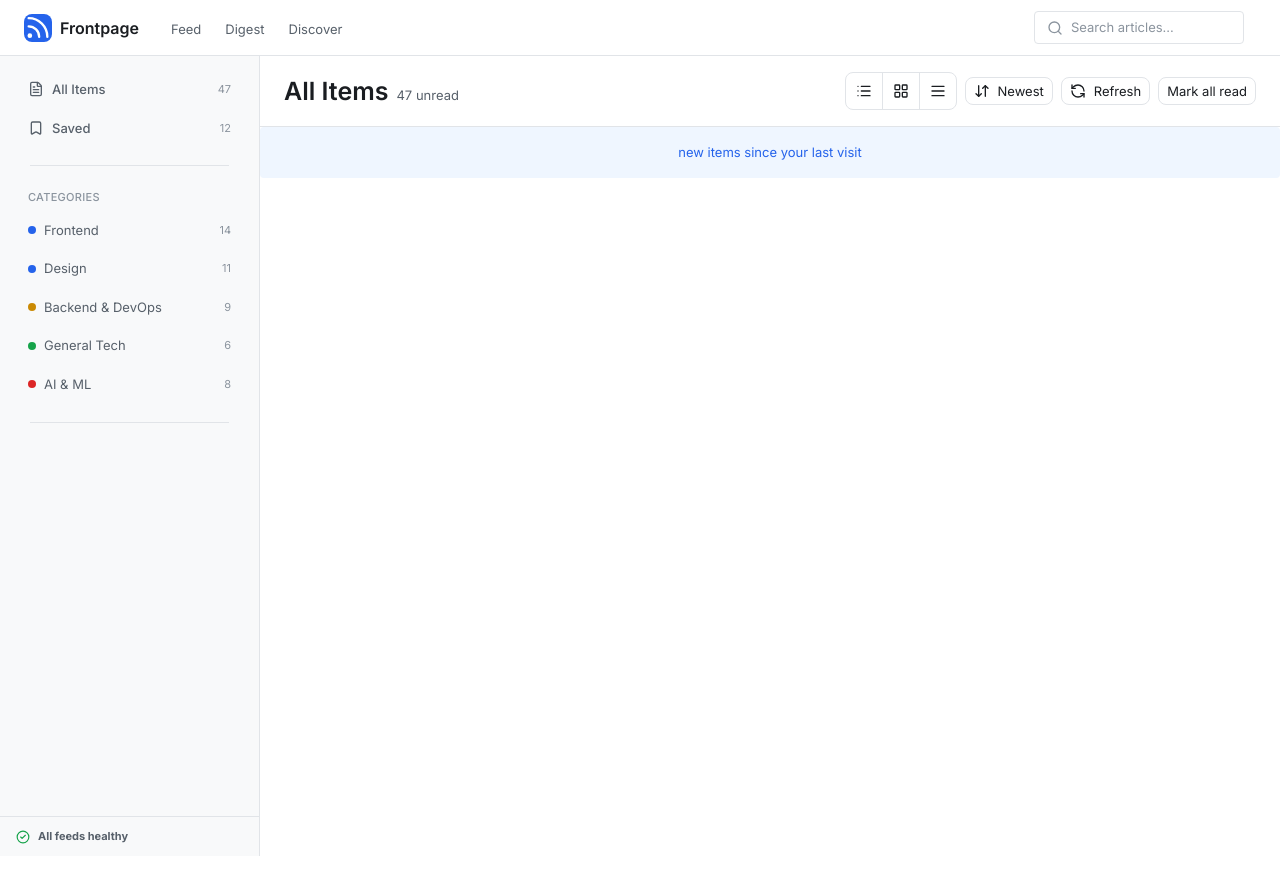
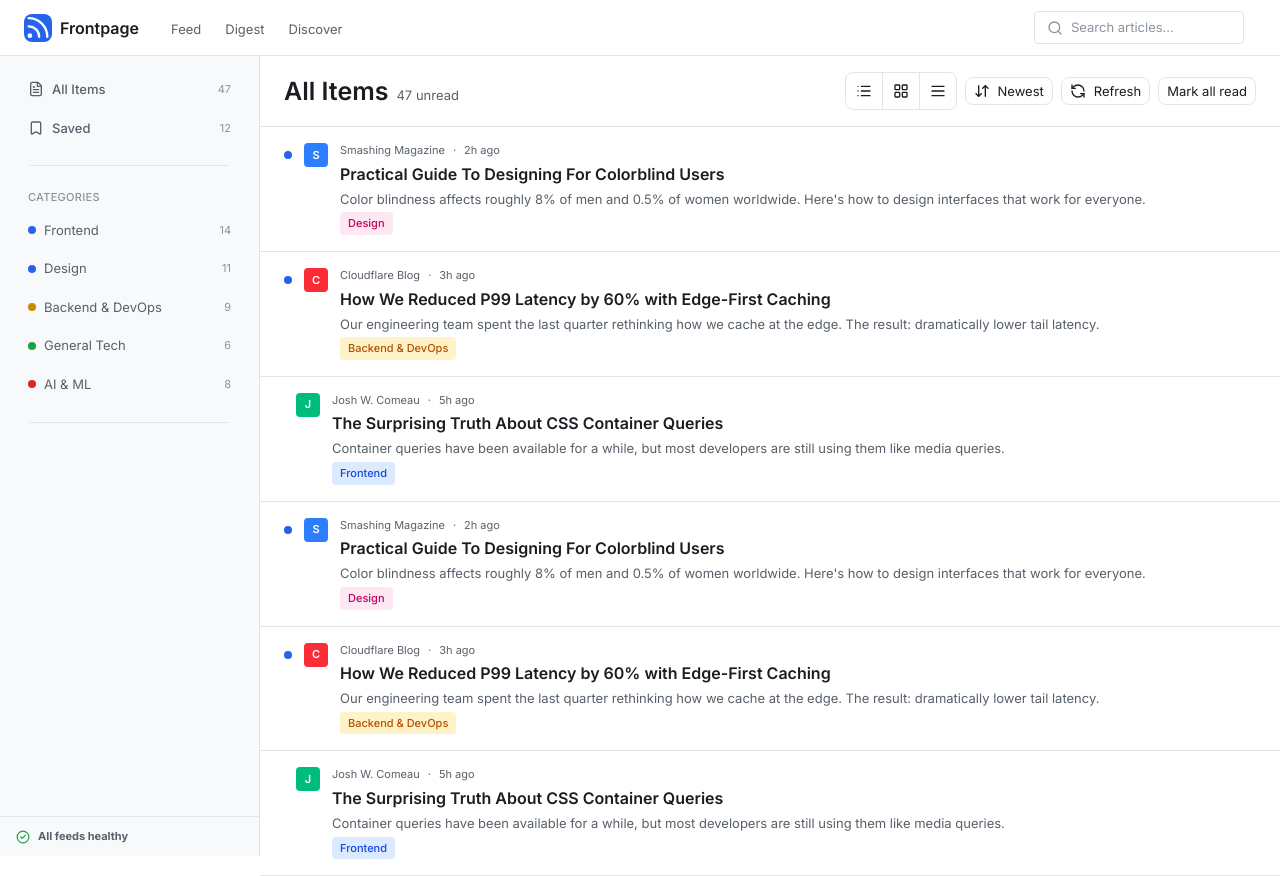
Before and after one commit to bkay-stack/RSS-Reader, a Next.js app: page /dashboard in a window 1280 px wide. Built offline with nearby package versions, Linux system fonts and the light colour scheme.

Commit message:
Feeds: Feedlist

```diff
--- a/components/dashboard/feed/Feed.tsx
+++ b/components/dashboard/feed/Feed.tsx
@@ -1,11 +1,95 @@
 import FeedHeader from "./FeedHeader";
 import NewItemsBanner from "./NewItemsBanner";
+import FeedList from "./FeedList";
+import type { ArticleItem } from "./FeedItem";
+
+const fakeItems: ArticleItem[] = [
+  {
+    id: "1",
+    title: "Practical Guide To Designing For Colorblind Users",
+    excerpt:
+      "Color blindness affects roughly 8% of men and 0.5% of women worldwide. Here's how to design interfaces that work for everyone.",
+    url: "https://smashingmagazine.com/example-1",
+    publishedAt: new Date(Date.now() - 1000 * 60 * 60 * 2).toISOString(),
+    source: {
+      name: "Smashing Magazine",
+      siteUrl: "https://smashingmagazine.com",
+    },
+    category: "Design",
+    isRead: false,
+    isSaved: false,
+  },
+  {
+    id: "2",
+    title: "How We Reduced P99 Latency by 60% with Edge-First Caching",
+    excerpt:
+      "Our engineering team spent the last quarter rethinking how we cache at the edge. The result: dramatically lower tail latency.",
+    url: "https://blog.cloudflare.com/example-2",
+    publishedAt: new Date(Date.now() - 1000 * 60 * 60 * 3).toISOString(),
+    source: { name: "Cloudflare Blog", siteUrl: "https://blog.cloudflare.com" },
+    category: "Backend & DevOps",
+    isRead: false,
+    isSaved: false,
+  },
+  {
+    id: "3",
+    title: "The Surprising Truth About CSS Container Queries",
+    excerpt:
+      "Container queries have been available for a while, but most developers are still using them like media queries.",
+    url: "https://joshwcomeau.com/example-3",
+    publishedAt: new Date(Date.now() - 1000 * 60 * 60 * 5).toISOString(),
+    source: { name: "Josh W. Comeau", siteUrl: "https://joshwcomeau.com" },
+    category: "Frontend",
+    isRead: true,
+    isSaved: false,
+  },
+  {
+    id: "1",
+    title: "Practical Guide To Designing For Colorblind Users",
+    excerpt:
+      "Color blindness affects roughly 8% of men and 0.5% of women worldwide. Here's how to design interfaces that work for everyone.",
+    url: "https://smashingmagazine.com/example-1",
+    publishedAt: new Date(Date.now() - 1000 * 60 * 60 * 2).toISOString(),
+    source: {
+      name: "Smashing Magazine",
+      siteUrl: "https://smashingmagazine.com",
+    },
+    category: "Design",
+    isRead: false,
+    isSaved: false,
+  },
+  {
+    id: "2",
+    title: "How We Reduced P99 Latency by 60% with Edge-First Caching",
+    excerpt:
+      "Our engineering team spent the last quarter rethinking how we cache at the edge. The result: dramatically lower tail latency.",
+    url: "https://blog.cloudflare.com/example-2",
+    publishedAt: new Date(Date.now() - 1000 * 60 * 60 * 3).toISOString(),
+    source: { name: "Cloudflare Blog", siteUrl: "https://blog.cloudflare.com" },
+    category: "Backend & DevOps",
+    isRead: false,
+    isSaved: false,
+  },
+  {
+    id: "3",
+    title: "The Surprising Truth About CSS Container Queries",
+    excerpt:
+      "Container queries have been available for a while, but most developers are still using them like media queries.",
+    url: "https://joshwcomeau.com/example-3",
+    publishedAt: new Date(Date.now() - 1000 * 60 * 60 * 5).toISOString(),
+    source: { name: "Josh W. Comeau", siteUrl: "https://joshwcomeau.com" },
+    category: "Frontend",
+    isRead: true,
+    isSaved: false,
+  },
+];
 
 export default function Feed() {
   return (
-    <section className="flex flex-1 flex-col  mx-auto w-full ">
+    <section className="flex flex-1 flex-col mx-auto w-full">
       <FeedHeader />
-      <NewItemsBanner />
+      <NewItemsBanner count={0} onRefresh={() => {}} />
+      <FeedList items={fakeItems} />
     </section>
   );
 }
--- /dev/null
+++ b/components/dashboard/feed/FeedItem.tsx
@@ -0,0 +1,71 @@
+import { formatRelativeTime } from "@/lib/formatRelativeTime";
+import { getSourceColor } from "@/lib/getSourceColor";
+import { getCategoryColor } from "@/lib/getCategoryColor";
+// import Link from "next/link";
+
+export type ArticleItem = {
+  id: string;
+  title: string;
+  excerpt: string;
+  url: string;
+  publishedAt: string | null;
+  source: {
+    name: string;
+    siteUrl: string;
+  };
+  category: string;
+  isRead: boolean;
+  isSaved: boolean;
+};
+
+export type FeedItemProps = {
+  item: ArticleItem;
+};
+
+export default function FeedItem({ item }: FeedItemProps) {
+  return (
+    <a
+      href={item.url}
+      target="_blank"
+      rel="noopener noreferrer"
+      className="flex items-start gap-2 sm:gap-3 w-full py-3 sm:py-4 px-3 sm:px-6 border-b border-border hover:bg-surface-secondary transition-colors">
+      {/* Zone 1: unread dot */}
+      <div className="pt-2">
+        {!item.isRead && (
+          <span className="block w-2 h-2 rounded-full bg-accent" />
+        )}
+      </div>
+
+      {/* Zone 2: source icon */}
+      <div
+        className={`w-5 h-5 sm:w-6 sm:h-6 rounded flex items-center justify-center text-xs font-semibold text-white shrink-0 ${getSourceColor(item.source.name)}`}>
+        {item.source.name.charAt(0)}
+      </div>
+
+      {/* Zone 3: content column */}
+      <div className="flex flex-col gap-1 flex-1 min-w-0">
+        <div className="flex items-center gap-2 text-xs text-text-secondary">
+          <span className="truncate">{item.source.name}</span>
+          {item.publishedAt && (
+            <>
+              <span>·</span>
+              <time dateTime={item.publishedAt ?? undefined}>
+                {formatRelativeTime(item.publishedAt)}
+              </time>
+            </>
+          )}
+        </div>
+        <h3 className="font-semibold text-sm sm:text-base text-text-primary truncate">
+          {item.title}
+        </h3>
+        <p className="text-sm text-text-secondary line-clamp-1 sm:line-clamp-2">
+          {item.excerpt}
+        </p>
+        <span
+          className={`inline-block w-fit text-xs font-medium px-2 py-1 rounded ${getCategoryColor(item.category)}`}>
+          {item.category}
+        </span>
+      </div>
+    </a>
+  );
+}
--- /dev/null
+++ b/components/dashboard/feed/FeedList.tsx
@@ -0,0 +1,16 @@
+import type { ArticleItem } from "./FeedItem";
+import FeedItem from "./FeedItem";
+
+type FeedListProps = {
+  items: ArticleItem[];
+};
+
+export default function FeedList({ items }: FeedListProps) {
+  return (
+    <div className="flex flex-col ">
+      {items.map((item) => (
+        <FeedItem key={item.id} item={item} />
+      ))}
+    </div>
+  );
+}
--- a/components/dashboard/feed/NewItemsBanner.tsx
+++ b/components/dashboard/feed/NewItemsBanner.tsx
@@ -1,4 +1,6 @@
-type NewItemsBannerProps = {
+import { ArrowUp } from "lucide-react";
+
+export type NewItemsBannerProps = {
   count: number;
   onRefresh: () => void;
 };
@@ -12,7 +14,8 @@ export default function NewItemsBanner({
   return (
     <button
       onClick={onRefresh}
-      className="flex items-center justify-center gap-2 w-full py-4 text-sm text-accent bg-accent-subtle hover:bg-accent-subtle/80 rounded cursor-pointer">
+      className="flex items-center justify-center gap-2 w-full py-2 text-sm text-accent bg-accent-subtle hover:bg-accent-subtle/80 rounded cursor-pointer">
+      <ArrowUp size={16} />
       {count} new item{count !== 1 ? "s" : ""} since your last visit
     </button>
   );
--- a/components/dashboard/feed/feedHeader.tsx
+++ b/components/dashboard/feed/feedHeader.tsx
@@ -8,44 +8,46 @@ import {
 
 export default function FeedHeader() {
   return (
-    <header className="flex items-center justify-between w-full border-b border-border px-6 py-4">
+    <header className="flex items-center justify-between w-full border-b border-border px-3 sm:px-6 py-3 sm:py-4">
       {/* Title */}
-      <div className="flex items-baseline gap-2">
-        <h1 className="text-xl font-semibold text-text-primary">All Items</h1>
-        <span className="text-sm text-text-secondary">47 unread</span>
+      <div className="flex items-baseline gap-2 min-w-0">
+        <h1 className="text-lg sm:text-xl font-semibold text-text-primary truncate">
+          All Items
+        </h1>
+        <span className="text-xs sm:text-sm text-text-secondary shrink-0">
+          47 unread
+        </span>
       </div>
 
       {/* Actions */}
-      <div className="flex items-center gap-2">
-        {/* View Toggle */}
-        <div className="flex overflow-hidden rounded-md border border-border cursor-pointer">
+      <div className="flex items-center gap-1.5 sm:gap-2 shrink-0">
+        {/* View Toggle — hidden on mobile */}
+        <div className="hidden sm:flex overflow-hidden rounded-md border border-border cursor-pointer">
           <button className="bg-surface-secondary p-2.5 cursor-pointer">
             <List className="h-4 w-4" />
           </button>
-
           <button className="border-l border-border p-2.5 cursor-pointer">
             <LayoutGrid className="h-4 w-4" />
           </button>
-
           <button className="border-l border-border p-2.5 cursor-pointer">
             <AlignJustify className="h-4 w-4" />
           </button>
         </div>
 
-        {/* Sort */}
+        {/* Sort — icon only on mobile */}
         <button className="flex items-center gap-2 rounded-md border border-border px-2 py-1 text-sm cursor-pointer">
           <ArrowDownUp className="h-4 w-4" />
-          Newest
+          <span className="hidden sm:inline">Newest</span>
         </button>
 
-        {/* Refresh */}
-        <button className="flex items-center gap-2 rounded-md border border-border px-2 py-1  text-sm cursor-pointer">
+        {/* Refresh — icon only on mobile */}
+        <button className="flex items-center gap-2 rounded-md border border-border px-2 py-1 text-sm cursor-pointer">
           <RefreshCcw className="h-4 w-4" />
-          Refresh
+          <span className="hidden sm:inline">Refresh</span>
         </button>
 
-        {/* Mark all */}
-        <button className="rounded-md border border-border px-2 py-1 text-sm cursor-pointer">
+        {/* Mark all — kept, tighter padding on mobile */}
+        <button className="rounded-md border border-border px-2 py-1 text-xs sm:text-sm cursor-pointer whitespace-nowrap">
           Mark all read
         </button>
       </div>
--- /dev/null
+++ b/lib/formatRelativeTime.ts
@@ -0,0 +1,17 @@
+export function formatRelativeTime(dateString: string | null): string {
+  if (!dateString) return "";
+
+  const date = new Date(dateString);
+  const now = new Date();
+  const diffMs = now.getTime() - date.getTime();
+  const diffMins = Math.floor(diffMs / 60000);
+  const diffHours = Math.floor(diffMins / 60);
+  const diffDays = Math.floor(diffHours / 24);
+
+  if (diffMins < 1) return "just now";
+  if (diffMins < 60) return `${diffMins}m ago`;
+  if (diffHours < 24) return `${diffHours}h ago`;
+  if (diffDays < 7) return `${diffDays}d ago`;
+
+  return date.toLocaleDateString("en-US", { month: "short", day: "numeric" });
+}
--- /dev/null
+++ b/lib/getCategoryColor.ts
@@ -0,0 +1,15 @@
+const CATEGORY_COLORS: Record<string, string> = {
+  Frontend: "bg-blue-100 text-blue-700",
+  Design: "bg-pink-100 text-pink-700",
+  "Backend & DevOps": "bg-amber-100 text-amber-700",
+  "General Tech": "bg-emerald-100 text-emerald-700",
+  "AI & ML": "bg-red-100 text-red-700",
+};
+
+const DEFAULT_COLOR = "bg-accent-subtle text-accent";
+
+export function getCategoryColor(category: string): string {
+  return CATEGORY_COLORS[category] ?? DEFAULT_COLOR;
+}
+
+export default getCategoryColor;
--- /dev/null
+++ b/lib/getSourceColor.ts
@@ -0,0 +1,20 @@
+const SOURCE_COLORS = [
+  "bg-red-500",
+  "bg-orange-500",
+  "bg-amber-500",
+  "bg-emerald-500",
+  "bg-teal-500",
+  "bg-blue-500",
+  "bg-indigo-500",
+  "bg-purple-500",
+  "bg-pink-500",
+] as const;
+
+export function getSourceColor(sourceName: string): string {
+  let hash = 0;
+  for (let i = 0; i < sourceName.length; i++) {
+    hash = sourceName.charCodeAt(i) + ((hash << 5) - hash);
+  }
+  const index = Math.abs(hash) % SOURCE_COLORS.length;
+  return SOURCE_COLORS[index];
+}
```
